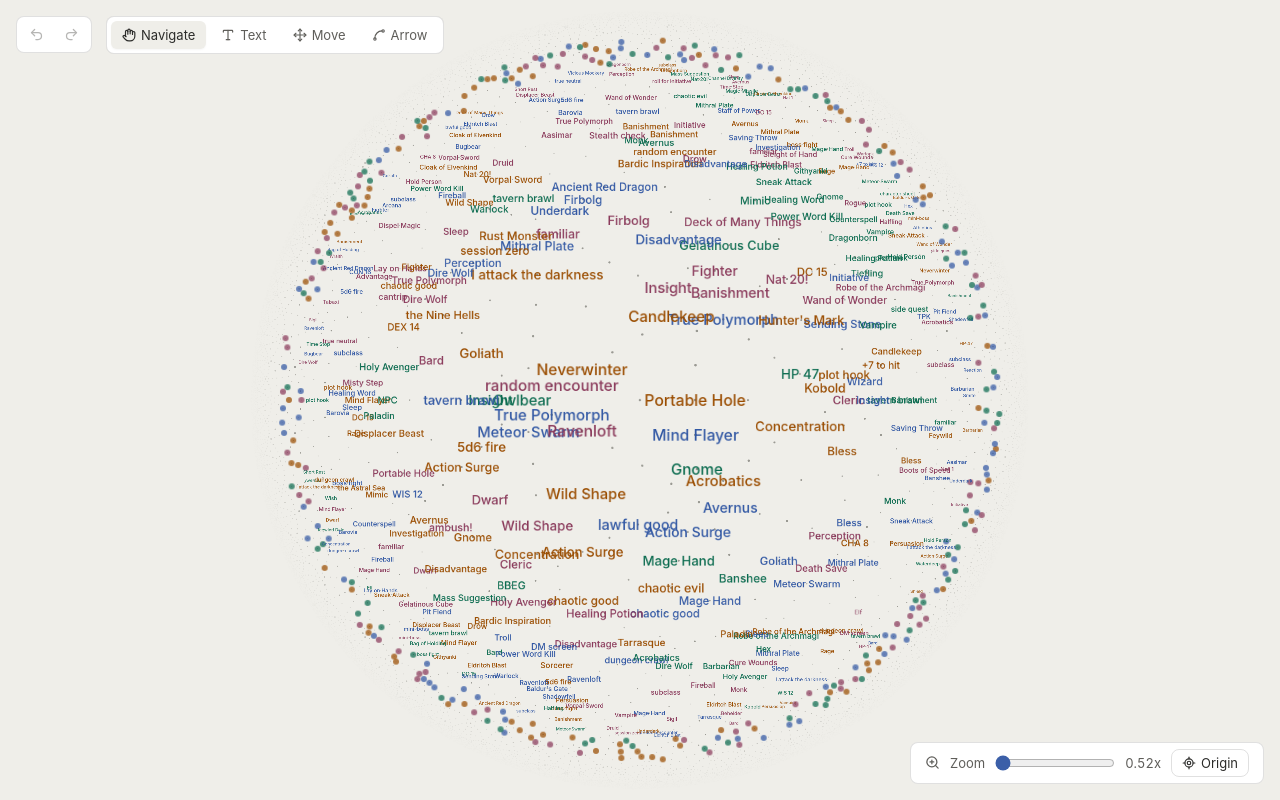
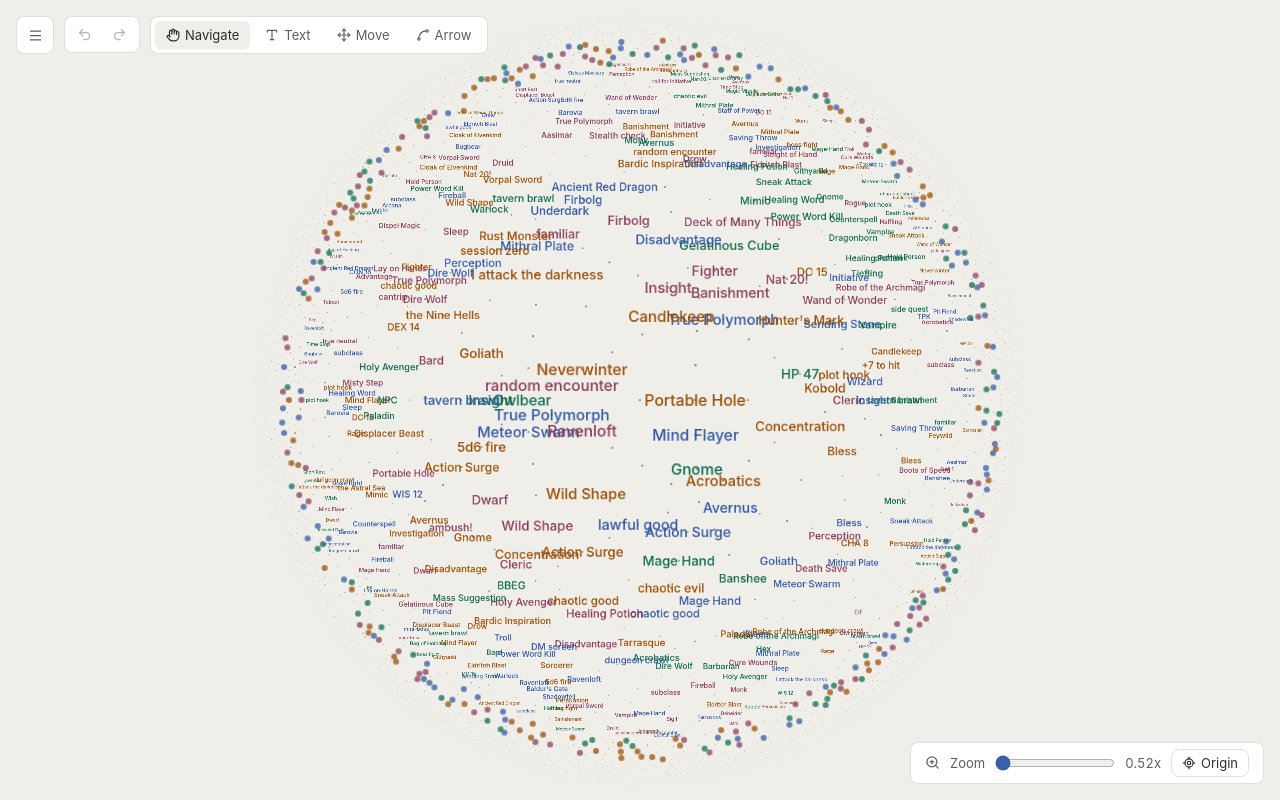
Before and after one commit to uonr/poincake, a React (Vite) app: page / in a window 1280 px wide. Built offline with nearby package versions, Linux system fonts and the light colour scheme.

Commit message:
feat: app menu

```diff
--- /dev/null
+++ b/src/app/AppMenu.tsx
@@ -0,0 +1,91 @@
+import { autoUpdate, flip, offset, shift, useFloating } from '@floating-ui/react';
+import { Menu } from 'lucide-react';
+import { useEffect, useRef, useState } from 'react';
+
+const SOURCE_URL = 'https://github.com/uonr/poincake';
+
+export const AppMenu = () => {
+  const [open, setOpen] = useState(false);
+  const rootRef = useRef<HTMLDivElement>(null);
+  const { refs, floatingStyles } = useFloating({
+    middleware: [offset(6), flip({ padding: 8 }), shift({ padding: 8 })],
+    open,
+    placement: 'bottom-start',
+    whileElementsMounted: autoUpdate,
+  });
+
+  useEffect(() => {
+    if (!open) {
+      return;
+    }
+
+    const closeOnOutsidePointer = (event: PointerEvent): void => {
+      if (!rootRef.current?.contains(event.target as Node | null)) {
+        setOpen(false);
+      }
+    };
+    const closeOnEscape = (event: KeyboardEvent): void => {
+      if (event.key === 'Escape') {
+        setOpen(false);
+      }
+    };
+
+    document.addEventListener('pointerdown', closeOnOutsidePointer);
+    document.addEventListener('keydown', closeOnEscape);
+    return () => {
+      document.removeEventListener('pointerdown', closeOnOutsidePointer);
+      document.removeEventListener('keydown', closeOnEscape);
+    };
+  }, [open]);
+
+  return (
+    <div
+      className="app-menu"
+      data-testid="app-menu"
+      ref={rootRef}
+      onPointerDown={(event) => event.stopPropagation()}
+    >
+      <button
+        ref={refs.setReference}
+        type="button"
+        className="app-menu-trigger"
+        aria-label="Open menu"
+        aria-haspopup="menu"
+        aria-expanded={open}
+        onClick={() => setOpen((current) => !current)}
+      >
+        <Menu size={15} aria-hidden />
+      </button>
+      {open ? (
+        <div className="app-menu-popover" ref={refs.setFloating} role="menu" style={floatingStyles}>
+          <a
+            className="app-menu-item"
+            href={SOURCE_URL}
+            target="_blank"
+            rel="noreferrer"
+            role="menuitem"
+            onClick={() => setOpen(false)}
+          >
+            <GitHubMark />
+            Source
+          </a>
+        </div>
+      ) : null}
+    </div>
+  );
+};
+
+const GitHubMark = () => (
+  <svg
+    aria-label="GitHub"
+    className="app-menu-github-mark"
+    viewBox="0 0 16 16"
+    width="14"
+    height="14"
+  >
+    <path
+      fill="currentColor"
+      d="M8 1.2a6.8 6.8 0 0 0-2.15 13.25c.34.06.46-.14.46-.32v-1.2c-1.9.41-2.3-.82-2.3-.82-.3-.78-.76-.99-.76-.99-.62-.42.05-.41.05-.41.69.05 1.05.72 1.05.72.61 1.04 1.6.74 1.99.57.06-.44.24-.74.43-.91-1.52-.17-3.12-.76-3.12-3.38 0-.75.27-1.36.71-1.84-.07-.18-.31-.88.07-1.82 0 0 .58-.18 1.88.7A6.6 6.6 0 0 1 8 4.22c.58 0 1.16.08 1.7.23 1.3-.88 1.88-.7 1.88-.7.38.94.14 1.64.07 1.82.44.48.71 1.09.71 1.84 0 2.63-1.6 3.2-3.13 3.37.25.22.47.64.47 1.3v2.05c0 .18.12.39.47.32A6.8 6.8 0 0 0 8 1.2Z"
+    />
+  </svg>
+);
--- a/src/app/HyperbolicStage.tsx
+++ b/src/app/HyperbolicStage.tsx
@@ -15,6 +15,7 @@
 import type { HistoryState } from '../model/history';
 import type { NoteColor } from '../model/note';
 import type { NoteDraft } from '../model/noteDraft';
+import { AppMenu } from './AppMenu';
 import { ArrowInspector } from './ArrowInspector';
 import { CoordinateIndicator } from './CoordinateIndicator';
 import { NoteEditorOverlay } from './NoteEditorOverlay';
@@ -122,6 +123,7 @@
       ) : null}
       <CoordinateIndicator target={coordinateTarget} />
       <div className="top-left-controls">
+        <AppMenu />
         <div className="history-controls" data-testid="history-controls">
           <button
             type="button"
--- a/src/interaction/controller.ts
+++ b/src/interaction/controller.ts
@@ -435,6 +435,7 @@
           '[data-testid="note-editor"]',
           '[data-testid="arrow-inspector"]',
           '[data-testid="inspector"]',
+          '[data-testid="app-menu"]',
           '[data-testid="history-controls"]',
           '[data-testid="mode-controls"]',
           '[data-testid="zoom-controls"]',
--- a/src/styles.css
+++ b/src/styles.css
@@ -524,17 +524,72 @@
 .top-left-controls {
   align-items: flex-start;
   display: flex;
-  gap: 14px;
+  gap: 10px;
   left: 16px;
   position: absolute;
   top: 16px;
   z-index: 5;
 }
 
+.app-menu {
+  position: relative;
+}
+
+.app-menu-trigger,
 .history-controls {
   background: var(--surface-elevated);
   border: 0.5px solid var(--border);
   border-radius: 8px;
+}
+
+.app-menu-trigger {
+  align-items: center;
+  color: var(--text-muted);
+  cursor: pointer;
+  display: inline-flex;
+  height: 38px;
+  justify-content: center;
+  width: 38px;
+}
+
+.app-menu-trigger:hover,
+.app-menu-trigger[aria-expanded="true"] {
+  background: var(--surface);
+  color: var(--text);
+}
+
+.app-menu-popover {
+  background: var(--surface-elevated);
+  border: 0.5px solid var(--border);
+  border-radius: 8px;
+  box-shadow: 0 10px 28px rgba(0, 0, 0, 0.12);
+  min-width: 132px;
+  padding: 4px;
+  z-index: 6;
+}
+
+.app-menu-item {
+  align-items: center;
+  border-radius: 6px;
+  color: var(--text);
+  display: flex;
+  font-size: 13px;
+  gap: 8px;
+  line-height: 1.4;
+  padding: 7px 9px;
+  text-decoration: none;
+  white-space: nowrap;
+}
+
+.app-menu-item:hover {
+  background: var(--surface);
+}
+
+.app-menu-github-mark {
+  flex: 0 0 auto;
+}
+
+.history-controls {
   display: flex;
   gap: 4px;
   padding: 4px;
```
Also changed, not shown: 1 other file (tests, documents, lock files or other folders).
